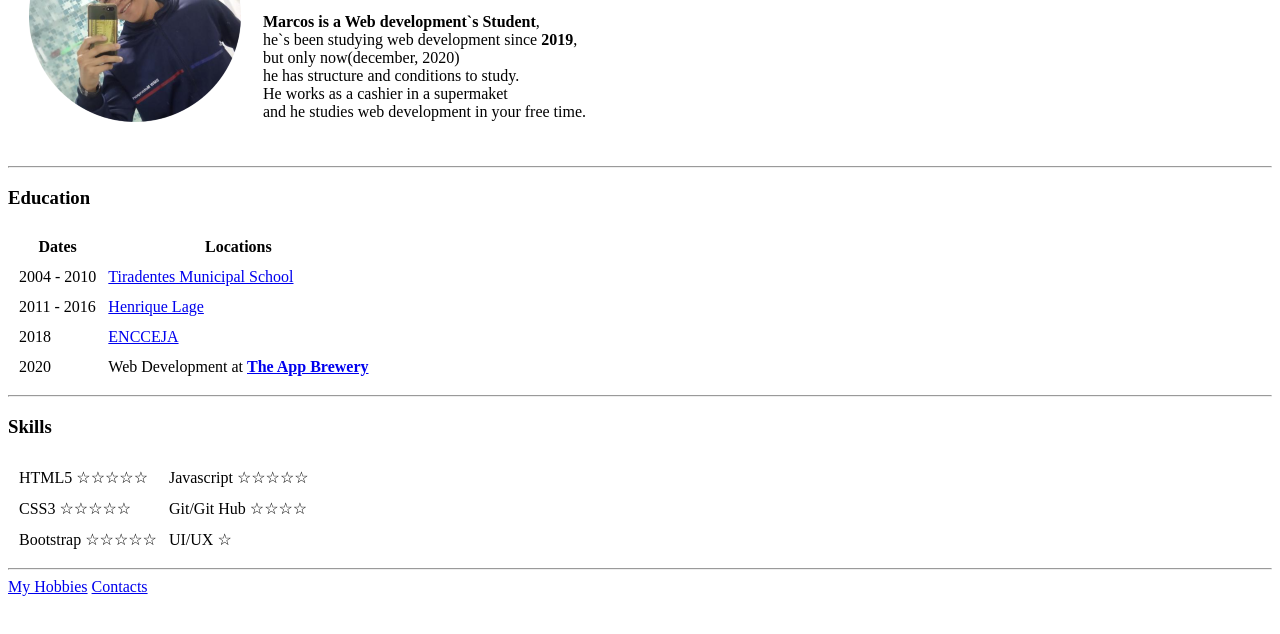
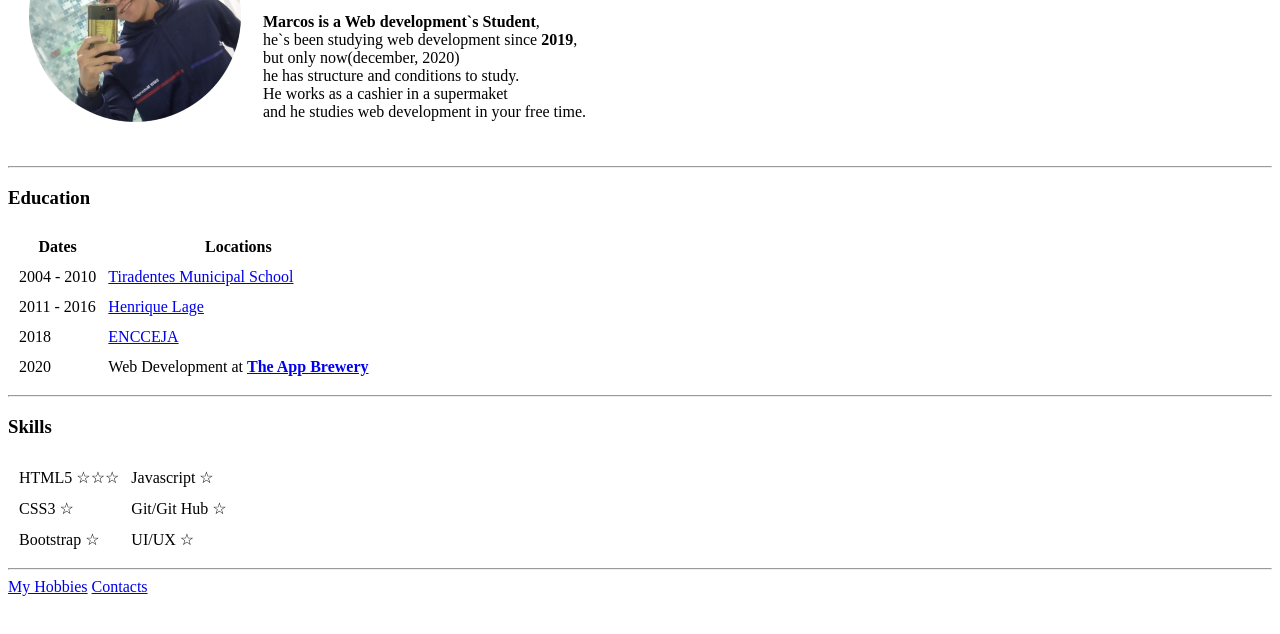
Before and after one commit to DevMarcos1/cv, a plain HTML site: page index.html in a window 1280 px wide. Shown: the part 130-764 px from the top of the page. Drawn offline with Linux system fonts and the light colour scheme.

Commit message:
Add files via upload

```diff
--- a/index.html
+++ b/index.html
@@ -60,15 +60,15 @@
   <h3>Skills</h3>
   <table cellspacing="10">
     <tr>
-      <td>HTML5 ☆☆☆☆☆</td>
-      <td>Javascript ☆☆☆☆☆</td>
+      <td>HTML5 ☆☆☆</td>
+      <td>Javascript ☆</td>
     </tr>
     <tr>
-      <td>CSS3 ☆☆☆☆☆</td>
-      <td>Git/Git Hub ☆☆☆☆</td>
+      <td>CSS3 ☆</td>
+      <td>Git/Git Hub ☆</td>
     </tr>
     <tr>
-      <td>Bootstrap ☆☆☆☆☆</td>
+      <td>Bootstrap ☆</td>
       <td>UI/UX ☆</td>
     </tr>
   </table>
```
